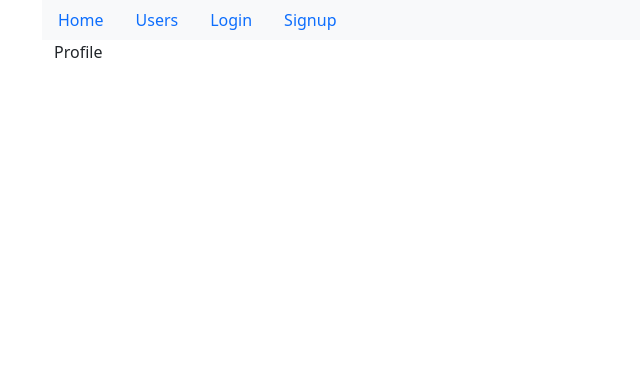
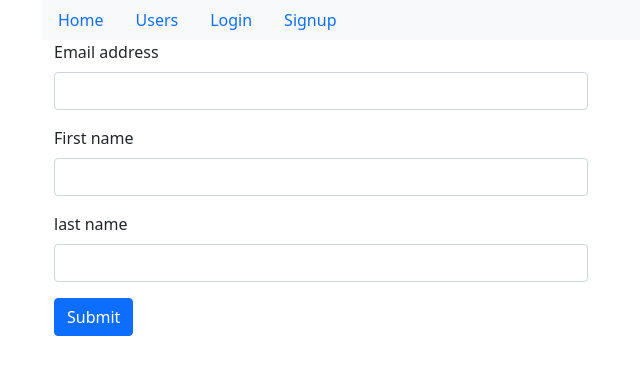
Before and after one commit to GFKuks/awave-test, a React app: page /profile in a window 1280 px wide. Shown: the top 374 px of the page, without its empty margins (40-680 px from the left). Built offline with nearby package versions, Linux system fonts and the light colour scheme.

Commit message:
Log in + storage + profile
Log in works, shows error appropriate to field.

User stays logged in on refresh. Profile shows in home page.

TODO: Signup not set, will try to make it.

```diff
--- a/package.json
+++ b/package.json
@@ -21,10 +21,14 @@
     "@types/react-router-dom": "^5.3.0",
     "babel-loader": "^8.0.6",
     "cross-env": "^6.0.3",
+    "css-loader": "^6.3.0",
     "html-webpack-plugin": "^3.2.0",
+    "mini-css-extract-plugin": "^2.3.0",
+    "node-sass": "^6.0.1",
     "sass": "^1.42.1",
     "sass-loader": "^12.1.0",
     "serve": "^11.3.0",
+    "style-loader": "^3.3.0",
     "terser-webpack-plugin": "^2.3.2",
     "typescript": "^3.9.10",
     "webpack": "^4.46.0",
--- a/src/app.scss
+++ /dev/null
@@ -1,7 +0,0 @@
-.error-message {
-    // Borrowing from bootstrap
-    width: 100%;
-    margin-top: .25rem;
-    font-size: .875em;
-    color: #dc3545;
-}
--- /dev/null
+++ b/src/home/Home.tsx
@@ -0,0 +1,12 @@
+import React from "react";
+import ProfileBrief from "../profile/ProfileBrief";
+import Users from "../users/Users";
+
+export default function Home() {
+    return (
+        <div>
+            <ProfileBrief />
+            <Users />
+        </div>
+    )
+}
--- a/src/login/Login.tsx
+++ b/src/login/Login.tsx
@@ -1,11 +1,27 @@
 import React, { useState } from "react";
-import { useDispatch } from "react-redux";
-import { useAppSelector } from "../hooks";
+import { useHistory } from "react-router-dom";
+import { useAppDispatch, useAppSelector } from "../hooks";
 
-import { setErrors } from "../reduxSlices/errorSlice";
+import { clearErrors, setErrors } from "../reduxSlices/errorSlice";
+import { setProfile } from "../reduxSlices/profileSlice";
+
+function ErrorText(error: string) {
+    const style = {
+        width: "100%",
+        "margin-top": ".25rem",
+        "font-size": ".875em",
+        color: "#dc3545",
+    }
+    return (
+        <div style={style}>
+            {error}
+        </div>
+    );
+}
 
 export default function Login() {
-    const dispatch = useDispatch();
+    const dispatch = useAppDispatch();
+    let history = useHistory();
 
     const [email, setEmail] = useState("");
     const [password, setPassword] = useState("");
@@ -32,44 +48,70 @@ export default function Login() {
         })
         .then(data => {
             if (status !== 200)
-                dispatch(setErrors(data.error))
-
-            console.log("data", data);
+                dispatch(setErrors(data.error));
+            else {
+                // Get token on success.
+                // Will set redux with random profile for demo
+                dispatch(clearErrors());
+                getProfile();
+                history.push("/profile");
+            }
         })
         .catch(err => dispatch(setErrors(err.error)));
     }
 
+    const getProfile = () => {
+        let route = "https://reqres.in/api/users/2";
+
+        fetch(route, {
+            method: "GET",
+        })
+        .then((response) => {
+            return response.json()
+        })
+        .then(data => {
+            dispatch(setProfile(data.data));
+            // Will check this if profile is empty. Clear on logout.
+            localStorage.setItem("profile", JSON.stringify(data.data));
+        })
+        .catch(err => dispatch(setErrors(err.error)));
+
+    }
+
     const error = useAppSelector((state) => state.errors.value);
 
-    console.log("error", error);
+    let emailError: JSX.Element = <React.Fragment />;
+    let pwdError: JSX.Element = <React.Fragment />;
+
+    if (error.includes("user"))
+        emailError = ErrorText(error);
+    else if (error.includes("password"))
+        pwdError = ErrorText(error);
 
     return (
         <div>
-            <form>
+            <form >
                 <div className="mb-3">
-                    <label htmlFor="exampleInputEmail1" className="form-label">Email address</label>
+                    <label htmlFor="email" className="form-label">Email address</label>
                     <input
                         type="email"
-                        className="form-control invalid"
-                        id="exampleInputEmail1"
-                        aria-describedby="emailHelp"
+                        className="form-control"
+                        id="email"
                         value={email}
                         onChange={(ev) => setEmail(ev.target.value)}
                     />
-                    <div id="emailHelp" className="form-text">We"ll never share your email with anyone else.</div>
-                    <div className="invalid-feedback">
-                    Please provide a valid zip.
-                    </div>
+                    {emailError}
                 </div>
                     <div className="mb-3">
-                    <label htmlFor="exampleInputPassword1" className="form-label">Password</label>
+                    <label htmlFor="password" className="form-label">Password</label>
                     <input
                         type="password"
                         className="form-control"
-                        id="exampleInputPassword1"
+                        id="password"
                         value={password}
                         onChange={(ev) => setPassword(ev.target.value)}
                     />
+                    {pwdError}
                 </div>
                 <button type="submit" className="btn btn-primary" onClick={(ev) => handleLogin(ev)}>Submit</button>
             </form>
--- a/src/pageRouter/PageRouter.tsx
+++ b/src/pageRouter/PageRouter.tsx
@@ -4,6 +4,7 @@ import {
   Switch,
   Route,
 } from "react-router-dom";
+import Home from "../home/Home";
 import Login from "../login/Login";
 import Profile from "../profile/Profile";
 import Signup from "../signup/Signup";
@@ -26,7 +27,7 @@ export default function PageRouter() {
                     <Users />
                 </Route>
                 <Route path="/">
-                    <Users />
+                    <Home />
                 </Route>
             </Switch>
         </div>
--- a/src/profile/Profile.tsx
+++ b/src/profile/Profile.tsx
@@ -1,7 +1,106 @@
-import React from "react";
+import React, { useEffect, useState } from "react";
+import { useAppDispatch, useAppSelector } from "../hooks";
+import { setErrors } from "../reduxSlices/errorSlice";
+
+function SuccessText(success: string) {
+    const style = {
+        width: "100%",
+        marginTop: ".25rem",
+        fontSize: ".875em",
+        color: "#236f21",
+        border: "green"
+    }
+    return (
+        <div style={style}>
+            {`Good job! Update at: ${success}`}
+        </div>
+    );
+}
 
 export default function Profile() {
+    const profile = useAppSelector((state) => state.profile.value);
+    const dispatch = useAppDispatch();
+
+    const [email, setEmail] = useState("");
+    const [firstName, setFirstName] = useState("");
+    const [lastName, setLastName] = useState("");
+
+    const [success, setSuccess] = useState("");
+
+    useEffect(() => {
+        setEmail(profile.email);
+        setFirstName(profile.first_name);
+        setLastName(profile.last_name);
+    }, [profile])
+
+
+    const handleUpdate = (ev: React.MouseEvent) => {
+        ev.preventDefault();
+        let route = "https://reqres.in/api/users/2";
+
+        fetch(route, {
+            method: "PUT",
+            headers: {
+                "content-type": "application/json;charset=UTF-8",
+            },
+            body: JSON.stringify({
+                email,
+                firstName,
+                lastName,
+            })
+        })
+        .then((response) => response.json())
+        .then(data => setSuccess(data.updatedAt))
+        .catch(err => dispatch(setErrors(err.error)));
+    }
+
+    let successMsg: JSX.Element = <React.Fragment />
+    if (success) {
+        successMsg = SuccessText(success);
+    }
+
+
     return (
-        <div>Profile</div>
+        <div className="row">
+            <div className="col">
+                <form>
+                    {successMsg}
+                    <div className="mb-3">
+                        <label htmlFor="email" className="form-label">Email address</label>
+                        <input
+                            type="email"
+                            className="form-control"
+                            id="email"
+                            value={email}
+                            onChange={(ev) => setEmail(ev.target.value)}
+                        />
+                    </div>
+                    <div className="mb-3">
+                        <label htmlFor="firstName" className="form-label">First name</label>
+                        <input
+                            type="firstName"
+                            className="form-control"
+                            id="firstName"
+                            value={firstName}
+                            onChange={(ev) => setFirstName(ev.target.value)}
+                        />
+                    </div>
+                    <div className="mb-3">
+                        <label htmlFor="lastName" className="form-label">last name</label>
+                        <input
+                            type="lastName"
+                            className="form-control"
+                            id="lastName"
+                            value={lastName}
+                            onChange={(ev) => setLastName(ev.target.value)}
+                        />
+                    </div>
+                    <button type="submit" className="btn btn-primary" onClick={(ev) => handleUpdate(ev)}>Submit</button>
+                </form>
+            </div>
+            <div className="col">
+                <img src={profile.avatar} />
+            </div>
+        </div>
     )
 }
--- /dev/null
+++ b/src/profile/ProfileBrief.tsx
@@ -0,0 +1,41 @@
+import React from "react";
+import { useAppSelector } from "../hooks";
+
+export default function ProfileBrief() {
+    const profile = useAppSelector((state) => state.profile.value);
+
+    if (!profile.id)
+        return null;
+
+    return (
+        <div className="row">
+            <div className="col">
+                <form>
+                    <div className="mb-3">
+                        <label htmlFor="email" className="form-label">First Name</label>
+                        <input
+                            type="email"
+                            className="form-control"
+                            id="email"
+                            value={profile.first_name}
+                            disabled
+                        />
+                    </div>
+                    <div className="mb-3">
+                        <label htmlFor="firstName" className="form-label">Last name</label>
+                        <input
+                            type="firstName"
+                            className="form-control"
+                            id="firstName"
+                            value={profile.last_name}
+                            disabled
+                        />
+                    </div>
+                </form>
+            </div>
+            <div className="col">
+                <img src={profile.avatar} />
+            </div>
+        </div>
+    )
+}
--- a/webpack.config.js
+++ b/webpack.config.js
@@ -1,6 +1,8 @@
 const { resolve } = require("path");
 const HtmlWebpackPlugin = require("html-webpack-plugin");
 const TerserWebpackPlugin = require("terser-webpack-plugin");
+const MiniCssExtractPlugin = require("mini-css-extract-plugin");
+
 
 const isProd = process.env.NODE_ENV === "production";
 
@@ -31,7 +33,7 @@ const config = {
       template: "./src/index.html",
       filename: "index.html",
       inject: "body",
-    }),
+    })
   ],
 };
 
```
Also changed, not shown: src/App.tsx (+11 -2 lines), 1 other file (tests, documents, lock files or other folders).
